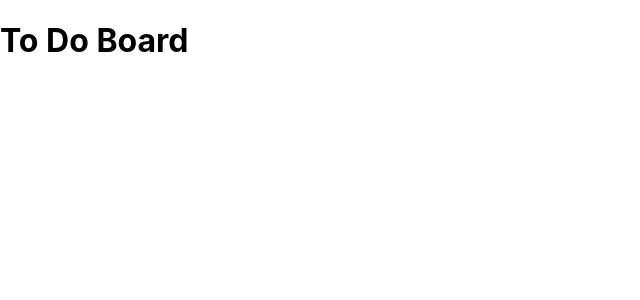
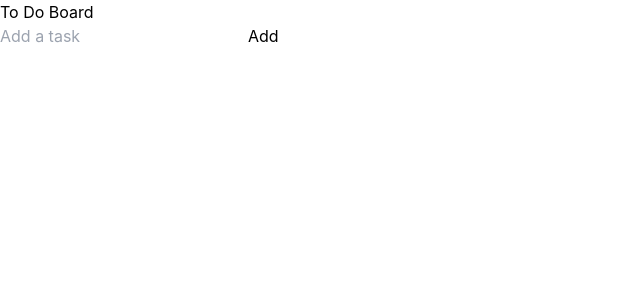
Before and after one commit to kenpopaul/test-app, a React (Create React App) app: page / in a window 1280 px wide. Shown: the top 300 px of the page, without its empty margins (0-640 px from the left). Built offline with nearby package versions, Linux system fonts and the light colour scheme.

Commit message:
Added Button/Task

```diff
--- a/package.json
+++ b/package.json
@@ -34,5 +34,8 @@
       "last 1 firefox version",
       "last 1 safari version"
     ]
+  },
+  "devDependencies": {
+    "tailwindcss": "^3.2.4"
   }
 }
--- a/src/App.js
+++ b/src/App.js
@@ -1,7 +1,13 @@
+import { useState } from "react";
+import Input from "./components/Input";
 
 function App() {
+  const [taskList, SetTaskList] = useState([]);
   return (
+    <>
     <h1>To Do Board</h1>
+    <Input taskList={taskList} SetTaskList={SetTaskList}/>
+    </>
   );
 }
 
--- /dev/null
+++ b/src/components/Input.jsx
@@ -0,0 +1,27 @@
+import { useState } from "react"
+
+const Input = (taskList, setTaskList) => {
+    const [input, setInput] = useState("")
+
+    const handleAddTask = (e) => {
+        e.preventDefault()
+        setTaskList([...taskList, input]);
+    }
+
+    return (
+        <>
+        <form>
+            <input
+                className="border rounded px-2"
+                type="text"
+                placeholder="Add a task"
+                value={input}
+                onChange={(e) => setInput(e.target.value)}
+            />
+            <button onClick={(e) => setInput(e.target.valuie)}>Add</button>
+        </form>
+        </>
+    )
+}
+
+export default Input
--- a/src/index.css
+++ b/src/index.css
@@ -1,3 +1,7 @@
+@tailwind base;
+@tailwind components;
+@tailwind utilities;
+
 body {
   margin: 0;
   font-family: -apple-system, BlinkMacSystemFont, 'Segoe UI', 'Roboto', 'Oxygen',
--- /dev/null
+++ b/tailwind.config.js
@@ -0,0 +1,8 @@
+/** @type {import('tailwindcss').Config} */
+module.exports = {
+  content: ["./src/**/*.{html,js/jsx}"],
+  theme: {
+    extend: {},
+  },
+  plugins: [],
+}
```
Also changed, not shown: 1 other file (tests, documents, lock files or other folders).
